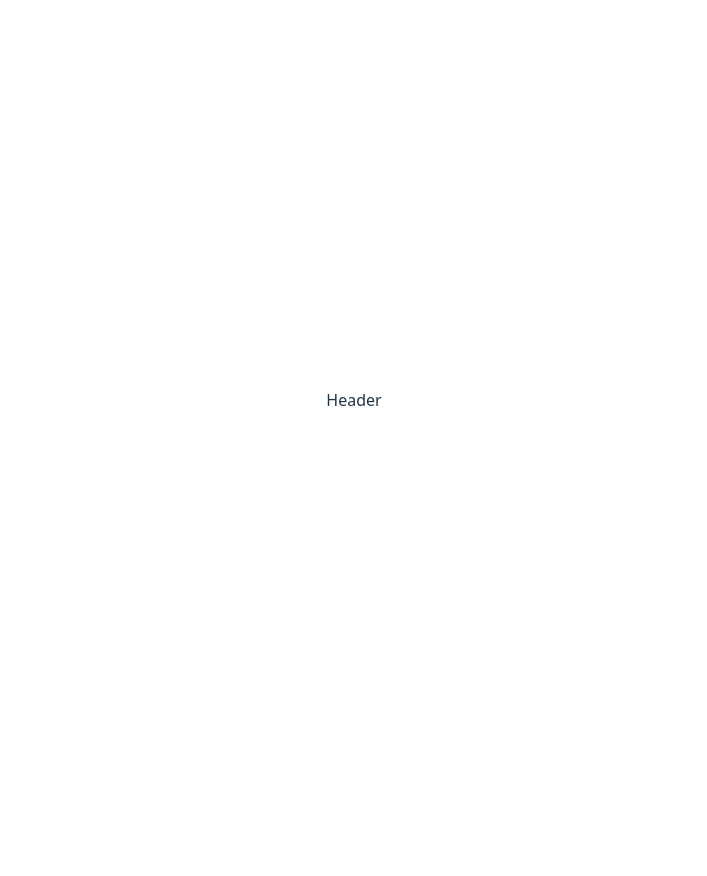
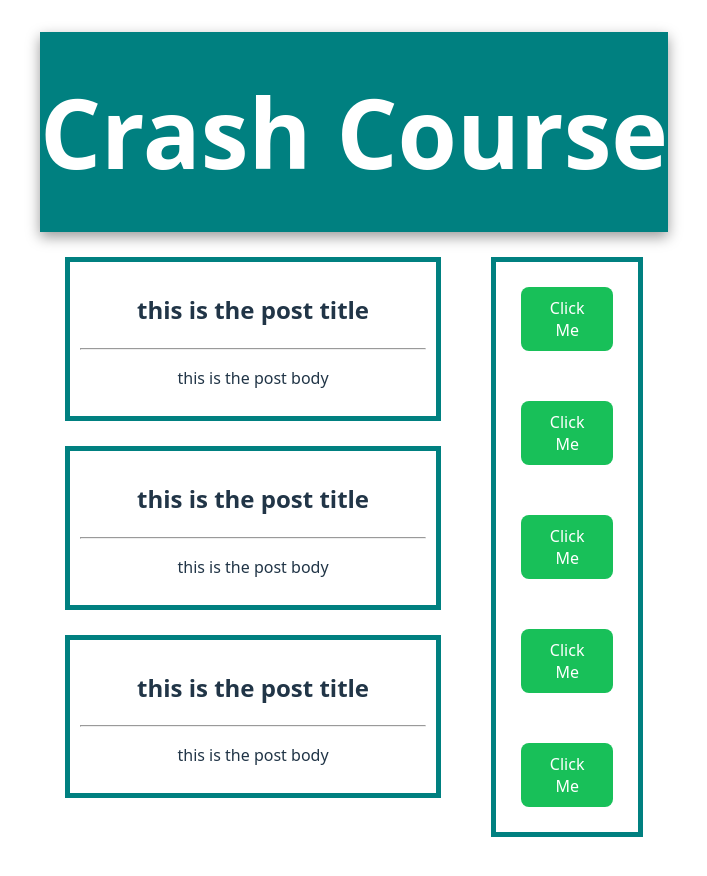
Before and after one commit to Nourvic/Web-Applications, a React (Vite) app in the folder React-with-ts/react-project/: page / in a window 1280 px wide. Shown: the top 876 px of the page, without its empty margins (286-993 px from the left). Before the commit the page ends 800 px from the top, so only its background shows below. Built offline with nearby package versions, Linux system fonts and the light colour scheme.

Commit message:
task1 is done

```diff
--- a/React-with-ts/react-project/src/App.tsx
+++ b/React-with-ts/react-project/src/App.tsx
@@ -7,14 +7,30 @@ import "./App.css";
 //import "./myComponent/Fstep";
 //import Fstep from "./myComponent/Fstep";
 import Header from "./myComponent/task1/Header";
-
+import Posts from "./myComponent/task1/Posts";
+import SideMenu from "./myComponent/task1/SideMenu";
 function App() {
-  //const [count, setCount] = useState(0);
-
   return (
     <>
       <div>
         <Header />
+        <div style={{ width: "100%" }}>
+          <div style={{ display: "flex" }}>
+            {/*Posts container */}
+            <div style={{ width: "70%" }}>
+              <Posts />
+              <Posts />
+              <Posts />
+            </div>
+            {/*Posts container */}
+
+            {/*SideMenu container */}
+            <div>
+              <SideMenu />
+            </div>
+          </div>
+          {/*SideMenu container */}
+        </div>
       </div>
     </>
   );
--- a/React-with-ts/react-project/src/myComponent/task1/Header.tsx
+++ b/React-with-ts/react-project/src/myComponent/task1/Header.tsx
@@ -1,3 +1,8 @@
+import "./styles.css";
 export default function Header() {
-  return <div>Header</div>;
+  return (
+    <div className={"header"}>
+      <h1> Crash Course </h1>
+    </div>
+  );
 }
--- /dev/null
+++ b/React-with-ts/react-project/src/myComponent/task1/Posts.tsx
@@ -0,0 +1,10 @@
+import "./styles.css";
+export default function Posts() {
+  return (
+    <div className={"posts"}>
+      <h2> this is the post title</h2>
+      <hr />
+      <p> this is the post body</p>
+    </div>
+  );
+}
--- /dev/null
+++ b/React-with-ts/react-project/src/myComponent/task1/SideMenu.tsx
@@ -0,0 +1,12 @@
+import TagButton from "./TagButton";
+export default function SideMenu() {
+  return (
+    <div style={{ margin: "25px", border: "solid teal 5px" }}>
+        <TagButton />
+        <TagButton />
+        <TagButton />
+        <TagButton />
+        <TagButton />
+    </div>
+  );
+}
--- /dev/null
+++ b/React-with-ts/react-project/src/myComponent/task1/TagButton.tsx
@@ -0,0 +1,8 @@
+import "./styles.css";
+export default function TagButton() {
+  return (
+    <div>
+      <button className={"button"}>Click Me</button>
+    </div>
+  );
+}
--- /dev/null
+++ b/React-with-ts/react-project/src/myComponent/task1/styles.css
@@ -0,0 +1,33 @@
+.header {
+    width: 100%;
+    background-color: teal;
+    height: 200px;
+    color: white;
+    display: flex;
+    justify-content: center;
+    align-items: center;
+    font-size: 30px;
+    box-shadow: 0px 5px 13px rgba(0, 0, 0, 0.4);
+}
+
+.posts {
+    padding: 10px;
+    border: solid teal 5px;
+    margin: 25px;
+}
+
+.button {
+    padding: 10px 18px;
+    border: none;
+    border-radius: 8px;
+    background-color: #18c059;
+    color: white;
+    font-size: 16px;
+    font-weight: 500;
+    cursor: pointer;
+    transition:
+        background-color 0.2s ease,
+        transform 0.1s ease;
+    box-shadow: 0px, 20px, 10px, black;
+    margin: 25px;
+}
```
